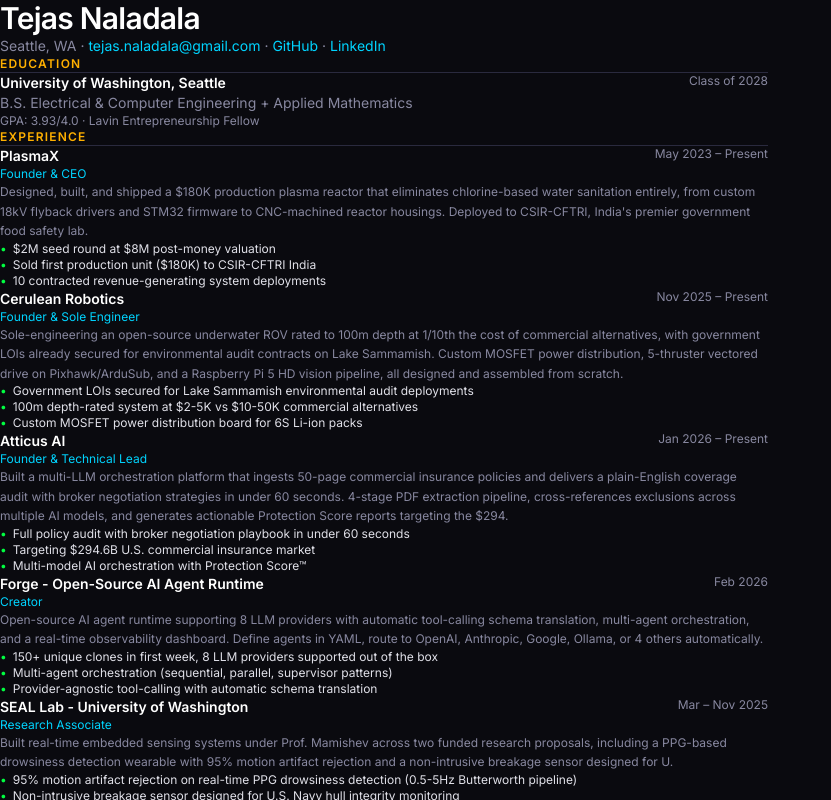
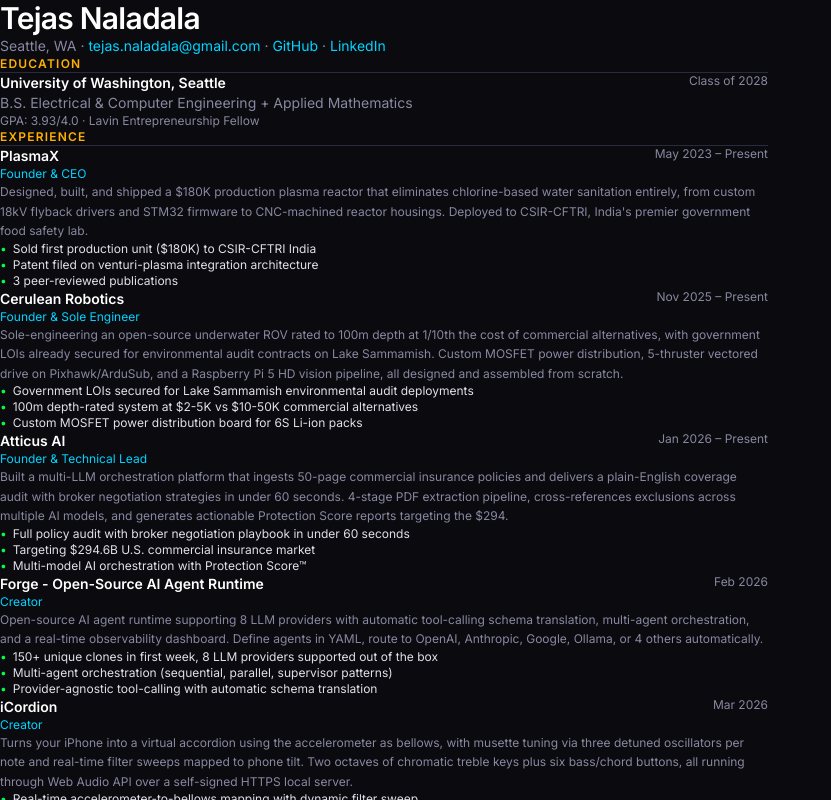
Before and after one commit to tejasnaladala/tejas-os, a Next.js app: page /resume in a window 1280 px wide. Shown: the whole page, without its empty margins (0-831 px from the left). Built offline with nearby package versions, Linux system fonts and the light colour scheme.

Commit message:
removed funding references, added icordion project

```diff
--- a/src/app/api/og/route.tsx
+++ b/src/app/api/og/route.tsx
@@ -126,7 +126,7 @@
             gap: 4,
           }}
         >
-          <span style={{ display: "flex" }}>3 VENTURES / 3 PAPERS / $2M RAISED</span>
+          <span style={{ display: "flex" }}>3 VENTURES / 3 PAPERS / LAVIN FELLOW</span>
         </div>
       </div>
     ),
--- a/src/app/page.tsx
+++ b/src/app/page.tsx
@@ -178,7 +178,7 @@
             <span style={{ color: "var(--text-secondary)" }}>status</span>
           </p>
           <p style={{ color: "var(--text-primary)", paddingLeft: "16px" }}>
-            3 active ventures &middot; 3 publications &middot; $2M raised &middot; Lavin Fellow
+            3 active ventures &middot; 3 publications &middot; Lavin Fellow
           </p>
           <p style={{ marginTop: "8px" }}>
             <span style={{ color: "var(--accent-green)" }}>{">"}</span>{" "}
--- a/src/app/work/page.tsx
+++ b/src/app/work/page.tsx
@@ -12,7 +12,7 @@
 const research = projects.filter((p) =>
   ["seal-lab", "niist"].includes(p.id)
 );
-const openSource = projects.filter((p) => p.id === "forge");
+const openSource = projects.filter((p) => ["forge", "icordion"].includes(p.id));
 
 const TEJAS_OS = {
   title: "TejasOS - This Portfolio",
--- a/src/data/achievements.ts
+++ b/src/data/achievements.ts
@@ -1,12 +1,6 @@
 import { Achievement } from "@/types";
 
 export const achievements: Achievement[] = [
-  {
-    title: "$2M Raised",
-    description: "Seed round at $8M post-money valuation",
-    icon: "\ud83d\udcb0",
-    unlocked: true,
-  },
   {
     title: "3 Publications",
     description: "J. Phys. D + Innov. Food Sci. & Emerg. Tech.",
--- a/src/data/bio.ts
+++ b/src/data/bio.ts
@@ -1,6 +1,6 @@
 export const bio = {
   tagline: "Hardware engineer who builds plasma reactors and underwater robots by day, ships AI agents by night.",
-  full: "Founded 3 ventures, closed a $2M seed round, and published 3 peer-reviewed papers. All before graduating. Currently running PlasmaX ($8M valuation), building an open-source ROV, and shipping an AI-powered insurance auditor. Lavin Entrepreneurship Fellow at UW.",
+  full: "Founded 3 ventures, published 3 peer-reviewed papers. All before graduating. Currently running PlasmaX, building an open-source ROV, and shipping an AI-powered insurance auditor. Lavin Entrepreneurship Fellow at UW.",
   systemInfo: {
     os: "TejasOS v1.0",
     build: "Founder Edition",
--- a/src/data/projects.ts
+++ b/src/data/projects.ts
@@ -11,9 +11,7 @@
     description:
       "Designed, built, and shipped a $180K production plasma reactor that eliminates chlorine-based water sanitation entirely, from custom 18kV flyback drivers and STM32 firmware to CNC-machined reactor housings. Deployed to CSIR-CFTRI, India's premier government food safety lab. No chemicals, just ionized gas and engineering.",
     metrics: [
-      "$2M seed round at $8M post-money valuation",
       "Sold first production unit ($180K) to CSIR-CFTRI India",
-      "10 contracted revenue-generating system deployments",
       "Patent filed on venturi-plasma integration architecture",
       "3 peer-reviewed publications",
       "2.5 log\u2081\u2080 microbial reduction at 1.86 kW, $0.47/ton operating cost",
@@ -94,6 +92,28 @@
     links: [{ label: "GitHub", url: "https://github.com/tejasnaladala" }],
   },
   {
+    id: "icordion",
+    filename: "iCordion",
+    extension: "app",
+    title: "iCordion",
+    role: "Creator",
+    date: "Mar 2026",
+    description:
+      "Turns your iPhone into a virtual accordion using the accelerometer as bellows, with musette tuning via three detuned oscillators per note and real-time filter sweeps mapped to phone tilt. Two octaves of chromatic treble keys plus six bass/chord buttons, all running through Web Audio API over a self-signed HTTPS local server.",
+    metrics: [
+      "Real-time accelerometer-to-bellows mapping with dynamic filter sweep",
+      "Musette tuning via 3 detuned oscillators per note (Web Audio API)",
+      "Self-signed HTTPS server for iOS accelerometer access",
+    ],
+    tech: [
+      "JavaScript",
+      "Web Audio API",
+      "DeviceMotion API",
+      "Node.js/Express",
+    ],
+    links: [{ label: "GitHub", url: "https://github.com/tejasnaladala/icordion" }],
+  },
+  {
     id: "seal-lab",
     filename: "SEAL_Lab",
     extension: "log",
--- a/src/data/timeline.ts
+++ b/src/data/timeline.ts
@@ -40,7 +40,7 @@
   {
     date: "2023.05",
     title: "PlasmaX - Founded",
-    description: "Started building industrial plasma water disinfection technology. Now at $8M valuation.",
+    description: "Started building industrial plasma water disinfection technology.",
     type: "venture",
   },
 ];
```
